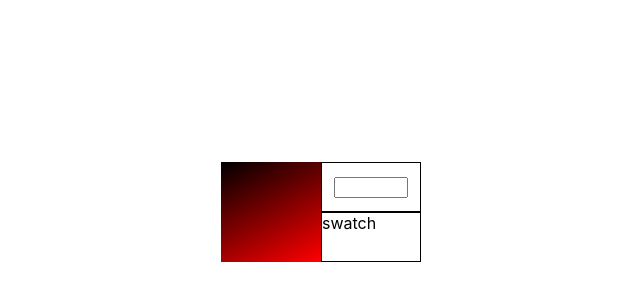
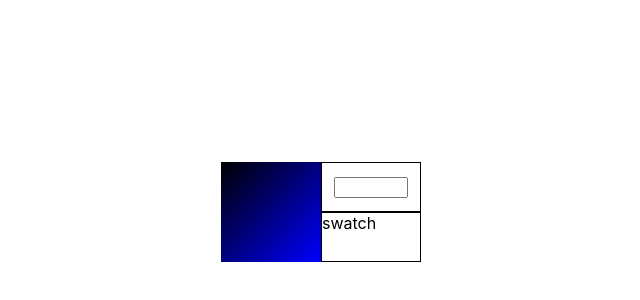
Before and after one commit to datner/react-color-selection-streamelements, a React (Create React App) app: page / in a window 1280 px wide. Shown: the part 188-488 px from the top of the page, without its empty margins (319-959 px from the left). Built offline with nearby package versions, Linux system fonts and the light colour scheme.

Commit message:
refactor Picker to canvas and track pixel on-click
I use canvas to expose the getImageData method, I could do it in other ways but I felt like using canvas today

```diff
--- a/src/components/Picker/Picker.js
+++ b/src/components/Picker/Picker.js
@@ -1,22 +1,48 @@
-import React from 'react'
+import React, { useRef, useEffect } from 'react'
 import PropTypes from 'prop-types'
-import useStyles from './Picker.styles'
 
-const Picker = props => {
-    const classes = useStyles(props);
+const Picker = ({setColor}) => {
+    const canvasRef = useRef(null)
+
+    useEffect(() => {
+        const canvas = canvasRef.current
+        const ctx = canvas.getContext('2d')
+        const gradient = ctx.createLinearGradient(0, 0, 100, 100)
+        gradient.addColorStop(0, "black");
+        gradient.addColorStop(1, "blue");
+        ctx.fillStyle = gradient
+        ctx.fillRect(0, 0, 100, 100)
+    })
+
+    const handleClick = e => {
+        const { x, y } = getMousePos(canvasRef, e)
+        const canvas = canvasRef.current
+        const ctx = canvas.getContext('2d');
+        const pixel = ctx.getImageData(x, y, 1, 1).data;
+        setColor(pixel)
+    }
+
     return (
-        <div className={classes.Picker} id="picker">
+        <canvas height={100} width={100} ref={canvasRef} onClick={handleClick} id="picker">
 
-        </div>
+        </canvas>
     )
 }
 
+function getMousePos(ref, e) {
+    var rect = ref.current.getBoundingClientRect();
+    return {
+        x: e.clientX - rect.left,
+        y: e.clientY - rect.top
+    };
+}
+
 Picker.propTypes = {
-    color: PropTypes.string,
+    setColor: PropTypes.func,
 }
 
 Picker.defaultProps = {
-    color: "red"
+    setColor: () => null
 }
 
 export default Picker
--- a/src/components/Picker/Picker.styles.js
+++ b/src/components/Picker/Picker.styles.js
@@ -1,11 +1,5 @@
 import { createUseStyles } from 'react-jss'
 
-const useStyles = createUseStyles({
-    Picker: {
-        width: 100,
-        height: 100,
-        background: ({color}) => [`linear-gradient( 0.425turn, black, ${color})`, "black"],
-    }
-})
+const useStyles = createUseStyles({})
 
 export default useStyles;
```
